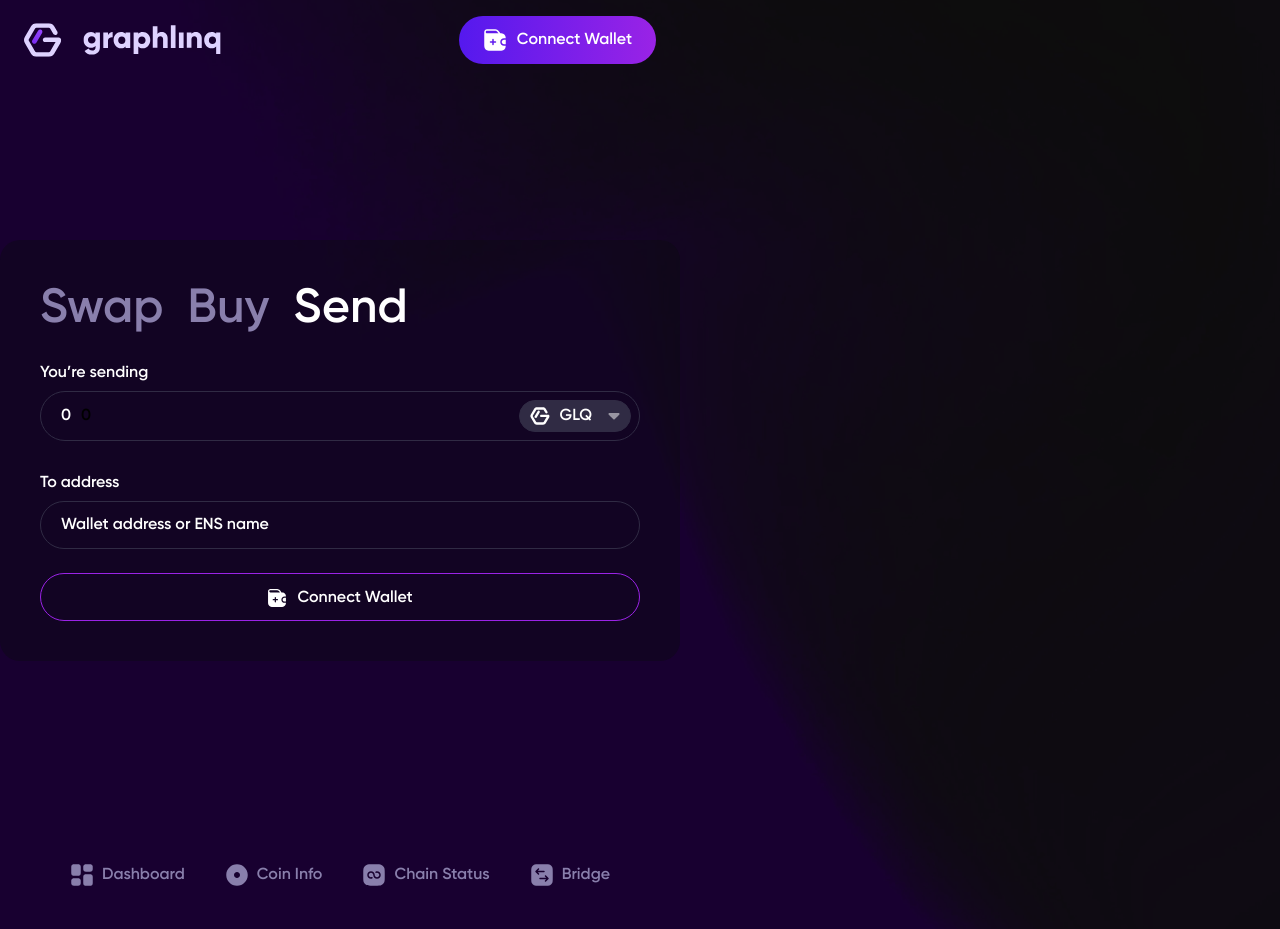
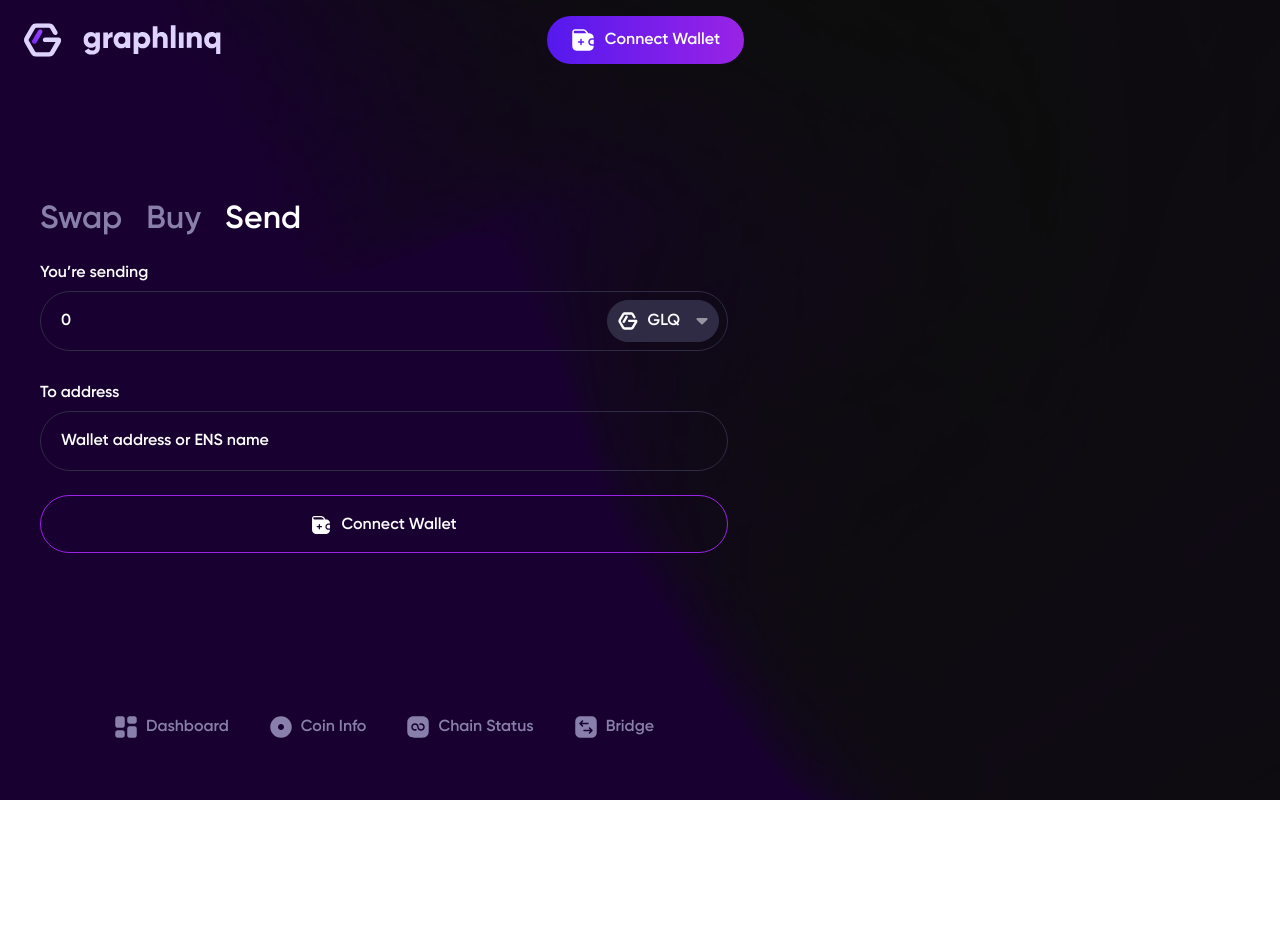
Before and after one commit to Sekler09/graphlinq, a React (Vite) app: page /tokens/send in a window 1280 px wide. After the commit the page ends 800 px from the top, so only its background shows below. Built offline with nearby package versions, Linux system fonts and the light colour scheme.

Commit message:
feat: adaptive for new pages

```diff
--- a/src/components/Header/styled.js
+++ b/src/components/Header/styled.js
@@ -149,6 +149,8 @@
   }
 
   @media (width >= 3000px) {
+    height: 40px;
+
     svg {
       width: 40px;
     }
--- a/src/components/TokenInput/index.jsx
+++ b/src/components/TokenInput/index.jsx
@@ -17,7 +17,7 @@
       <InputContainer>
         <AmountContainer>
           <TokensAmount>{tokensAmount}</TokensAmount>
-          {tokensAmount && (
+          {!!tokensAmount && (
             <DollarsAmount>$ {dollars.toLocaleString('en')}</DollarsAmount>
           )}
         </AmountContainer>
--- a/src/components/TokenInput/styled.js
+++ b/src/components/TokenInput/styled.js
@@ -5,11 +5,19 @@
   flex-direction: column;
   gap: 8px;
   width: 100%;
+
+  @media (width >= 3000px) {
+    gap: 16px;
+  }
 `;
 
 const Label = styled.div`
   font-size: 16px;
   color: #fff;
+
+  @media (width >= 3000px) {
+    font-size: 32px;
+  }
 `;
 
 const InputContainer = styled.div`
@@ -18,6 +26,10 @@
   padding: 8px 8px 8px 20px;
   border: 1px solid #302b44;
   border-radius: 100px;
+
+  @media (width >= 3000px) {
+    padding: 16px 16px 16px 40px;
+  }
 `;
 
 const AmountContainer = styled.div`
@@ -25,14 +37,31 @@
   gap: 10px;
   font-size: 16px;
   margin-right: auto;
+
+  @media (width >= 3000px) {
+    gap: 20px;
+    font-size: 32px;
+  }
+
+  @media (width <= 768px) {
+    font-size: 14px;
+  }
 `;
 
 const TokensAmount = styled.div`
   color: #fff;
+
+  @media (width >= 3000px) {
+    font-size: 32px;
+  }
 `;
 
 const DollarsAmount = styled.div`
   color: #897fac;
+
+  @media (width >= 3000px) {
+    font-size: 32px;
+  }
 `;
 
 export {
--- a/src/components/TokenSelect/styled.js
+++ b/src/components/TokenSelect/styled.js
@@ -16,6 +16,15 @@
   border-color: ${({ $isOpen }) => ($isOpen ? '#9a23e6' : '#302b44')};
   background: ${({ $isOpen }) => ($isOpen ? 'transparent' : '#302b44')};
   cursor: pointer;
+
+  @media (width >= 3000px) {
+    padding: 6px 8px 6px 20px;
+    gap: 20px;
+  }
+
+  @media (width <= 1475px) {
+    padding: 8px 4px 8px 10px;
+  }
 `;
 
 const NotSelect = styled.div`
@@ -30,6 +39,14 @@
   svg {
     opacity: 1;
   }
+
+  @media (width >= 3000px) {
+    padding: 8px 8px 8px 20px;
+  }
+
+  @media (width <= 1475px) {
+    padding: 8px 4px 8px 10px;
+  }
 `;
 
 const IconContainer = styled.div`
@@ -40,17 +57,36 @@
     width: 20px;
     height: 20px;
   }
+
+  @media (width >= 3000px) {
+    svg {
+      width: 40px;
+      height: 40px;
+    }
+  }
 `;
 
 const Currency = styled.div`
   font-size: 16px;
   color: #fff;
+
+  @media (width >= 3000px) {
+    font-size: 32px;
+  }
+
+  @media (width <= 768px) {
+    font-size: 14px;
+  }
 `;
 
 const CurrencyFullName = styled.div`
   flex: 1 0 0;
   font-size: 16px;
   color: #897fac;
+
+  @media (width >= 3000px) {
+    font-size: 32px;
+  }
 `;
 
 const ArrowIcon = styled(Arrow)`
@@ -59,6 +95,11 @@
   transform: ${({ $isOpen }) => ($isOpen ? 'rotate(0deg)' : 'rotate(180deg)')};
   opacity: ${({ $isOpen }) => ($isOpen ? 1 : 0.5)};
   transition: all 0.3s ease;
+
+  @media (width >= 3000px) {
+    width: 48px;
+    height: 48px;
+  }
 `;
 
 const OptionsContainer = styled.div`
@@ -83,6 +124,7 @@
   @media (width >= 3000px) {
     top: calc(100% + 8px);
     max-height: 230px;
+    width: 536px;
   }
 `;
 
--- a/src/components/TokensLayout/styled.js
+++ b/src/components/TokensLayout/styled.js
@@ -10,12 +10,41 @@
   margin: 160px auto;
   width: 680px;
   background: #0c0b0f66;
+
+  @media (width >= 3000px) {
+    gap: 48px;
+    border-radius: 40px;
+    padding: 80px;
+    margin: 320px auto;
+    width: 1360px;
+  }
+
+  @media (width <= 1475px) {
+    background: none;
+    margin: 80px auto;
+    width: 768px;
+  }
+
+  @media (width <= 768px) {
+    margin: 40px auto;
+    width: 375px;
+    gap: 16px;
+    padding: 0 16px;
+  }
 `;
 
 const Nav = styled.nav`
   display: flex;
   justify-content: flex-start;
   gap: 24px;
+
+  @media (width >= 3000px) {
+    gap: 48px;
+  }
+
+  @media (width <= 768px) {
+    gap: 16px;
+  }
 `;
 
 const StyledLink = styled(NavLink)`
@@ -25,6 +54,14 @@
   &.active {
     color: #fff;
   }
+
+  @media (width >= 3000px) {
+    font-size: 96px;
+  }
+
+  @media (width <= 1475px) {
+    font-size: 32px;
+  }
 `;
 
 export { TokensLayoutContainer, Nav, StyledLink };
--- a/src/components/WalletAddressInput/styled.js
+++ b/src/components/WalletAddressInput/styled.js
@@ -5,11 +5,19 @@
   flex-direction: column;
   gap: 8px;
   width: 100%;
+
+  @media (width >= 3000px) {
+    gap: 16px;
+  }
 `;
 
 const Label = styled.div`
   font-size: 16px;
   color: #fff;
+
+  @media (width >= 3000px) {
+    font-size: 32px;
+  }
 `;
 
 const InputContainer = styled.div`
@@ -20,5 +28,26 @@
   border-radius: 100px;
   font-size: 16px;
   color: #fff;
+
+  @media (width >= 3000px) {
+    padding: 0 40px;
+    height: 96px;
+    font-size: 32px;
+  }
+
+  @media (width <= 1475px) {
+    padding: 19px 20px;
+  }
+
+  @media (width <= 768px) {
+    font-size: 14px;
+    padding: 18px 20px;
+    line-height: 20px;
+    overflow: hidden;
+    white-space: nowrap;
+    text-overflow: ellipsis;
+    direction: rtl;
+    text-align: left;
+  }
 `;
 export { InputContainer, Label, Container };
--- a/src/pages/SendTokensPage/styled.js
+++ b/src/pages/SendTokensPage/styled.js
@@ -5,6 +5,14 @@
   flex-direction: column;
   align-items: center;
   gap: 32px;
+
+  @media (width >= 3000px) {
+    gap: 64px;
+  }
+
+  @media (width <= 768px) {
+    gap: 16px;
+  }
 `;
 
 const ConnectButton = styled.button`
@@ -23,6 +31,24 @@
     width: 20px;
     fill: #fff;
   }
+
+  @media (width >= 3000px) {
+    height: 96px;
+    gap: 20px;
+
+    svg {
+      height: 40px;
+      width: 40px;
+    }
+  }
+
+  @media (width <= 1475px) {
+    padding: 19px 0 17px;
+  }
+
+  @media (width <= 768px) {
+    padding: 15px 0 13px;
+  }
 `;
 
 const SendTokensButton = styled.button`
@@ -35,34 +61,79 @@
   font-size: 16px;
   color: #fff;
   cursor: pointer;
+
+  @media (width >= 3000px) {
+    height: 100px;
+    font-size: 32px;
+  }
+
+  @media (width <= 1475px) {
+    padding: 18px 0 16px;
+  }
 `;
 
 const ButtonTitle = styled.div`
   color: #fff;
   font-size: 16px;
+
+  @media (width >= 3000px) {
+    font-size: 32px;
+  }
 `;
 
 const AvailableContainer = styled.div`
   margin-bottom: 8px;
   color: #897fac;
+
+  @media (width >= 3000px) {
+    margin-bottom: 16px;
+  }
 `;
 
 const AvailableTitle = styled.div`
   font-size: 16px;
+
+  @media (width >= 3000px) {
+    font-size: 32px;
+  }
+
+  @media (width <= 768px) {
+    font-size: 14px;
+  }
 `;
 
 const AvailableAmountContainer = styled.div`
   display: flex;
   gap: 12px;
+
+  @media (width >= 3000px) {
+    gap: 24px;
+  }
 `;
 
 const AvailableAmount = styled.div`
   font-size: 36px;
   color: #fff;
+
+  @media (width >= 3000px) {
+    font-size: 72px;
+  }
+
+  @media (width <= 768px) {
+    font-size: 24px;
+  }
 `;
 
 const AvailableAmountToken = styled.div`
   font-size: 36px;
+
+  @media (width >= 3000px) {
+    font-size: 72px;
+  }
+
+  @media (width <= 768px) {
+    font-size: 24px;
+  }
 `;
 
 export {
--- a/src/pages/SwapTokensPage/styled.js
+++ b/src/pages/SwapTokensPage/styled.js
@@ -7,13 +7,20 @@
   flex-direction: column;
   align-items: center;
   gap: 8px;
+
+  @media (width >= 3000px) {
+    gap: 16px;
+  }
+
+  @media (width <= 1475px) {
+    gap: 5px;
+  }
 `;
 
 const SwapButton = styled.button`
   display: flex;
   justify-content: center;
   align-items: center;
-  gap: 8px;
   border-radius: 100px;
   padding: 13px 12px;
   width: 48px;
@@ -26,8 +33,21 @@
   }
 
   & + div:last-child {
-    position: relative;
-    top: -28px;
+    margin-top: -28px;
+  }
+
+  @media (width >= 3000px) {
+    width: 96px;
+    height: 96px;
+
+    svg {
+      width: 40px;
+      height: 40px;
+    }
+
+    & + div:last-child {
+      margin-top: -56px;
+    }
   }
 `;
 
@@ -47,6 +67,20 @@
     width: 20px;
     fill: #fff;
   }
+
+  @media (width >= 3000px) {
+    height: 96px;
+    gap: 20px;
+
+    svg {
+      height: 40px;
+      width: 40px;
+    }
+  }
+
+  @media (width <= 1475px) {
+    padding: 19px 0 17px;
+  }
 `;
 
 const SwapTokensButton = styled.button`
@@ -59,34 +93,83 @@
   font-size: 16px;
   color: #fff;
   cursor: pointer;
+
+  @media (width >= 3000px) {
+    height: 100px;
+    font-size: 32px;
+  }
+
+  @media (width <= 1475px) {
+    padding: 18px 0 16px;
+  }
 `;
 
 const ButtonTitle = styled.div`
   color: #fff;
   font-size: 16px;
+
+  @media (width >= 3000px) {
+    font-size: 32px;
+  }
 `;
 
 const AvailableContainer = styled.div`
   margin-bottom: 8px;
   color: #897fac;
+
+  @media (width >= 3000px) {
+    margin-bottom: 16px;
+  }
+
+  @media (width <= 768px) {
+    margin-bottom: 0;
+  }
 `;
 
 const AvailableTitle = styled.div`
   font-size: 16px;
+
+  @media (width >= 3000px) {
+    font-size: 32px;
+  }
+
+  @media (width <= 768px) {
+    font-size: 14px;
+  }
 `;
 
 const AvailableAmountContainer = styled.div`
   display: flex;
   gap: 12px;
+
+  @media (width >= 3000px) {
+    gap: 24px;
+  }
 `;
 
 const AvailableAmount = styled.div`
   font-size: 36px;
   color: #fff;
+
+  @media (width >= 3000px) {
+    font-size: 72px;
+  }
+
+  @media (width <= 768px) {
+    font-size: 24px;
+  }
 `;
 
 const AvailableAmountToken = styled.div`
   font-size: 36px;
+
+  @media (width >= 3000px) {
+    font-size: 72px;
+  }
+
+  @media (width <= 768px) {
+    font-size: 24px;
+  }
 `;
 
 const SwapInfoContainer = styled.div`
@@ -97,27 +180,61 @@
   border-radius: 24px;
   background: #302b4433;
   cursor: pointer;
+
+  @media (width >= 3000px) {
+    gap: 20px;
+    padding: 40px;
+    border-radius: 48px;
+  }
 `;
 
 const MainInfoContainer = styled.div`
   display: flex;
   align-items: center;
   gap: 10px;
+
+  @media (width >= 3000px) {
+    gap: 20px;
+  }
 `;
 
 const Token = styled.div`
   font-size: 16px;
   color: #fff;
+
+  @media (width >= 3000px) {
+    font-size: 32px;
+  }
+
+  @media (width <= 768px) {
+    font-size: 14px;
+  }
 `;
 
 const Equality = styled.div`
   font-size: 16px;
   color: #897fac;
+
+  @media (width >= 3000px) {
+    font-size: 32px;
+  }
+
+  @media (width <= 768px) {
+    font-size: 14px;
+  }
 `;
 
 const DollarsAmount = styled.div`
   font-size: 16px;
   color: #897fac;
+
+  @media (width >= 3000px) {
+    font-size: 32px;
+  }
+
+  @media (width <= 768px) {
+    font-size: 14px;
+  }
 `;
 
 const ArrowIcon = styled(Arrow)`
@@ -127,12 +244,21 @@
   transform: ${({ $isOpen }) => ($isOpen ? 'rotate(0deg)' : 'rotate(180deg)')};
   opacity: ${({ $isOpen }) => ($isOpen ? 1 : 0.5)};
   transition: all 0.3s ease;
+
+  @media (width >= 3000px) {
+    width: 48px;
+    height: 48px;
+  }
 `;
 
 const Line = styled.hr`
   height: 1px;
   width: 100%;
   background: #302b44;
+
+  @media (width >= 3000px) {
+    height: 2px;
+  }
 `;
 
 const ExtraInfoContainer = styled.div`
@@ -144,11 +270,27 @@
 const ExtraInfoTitle = styled.div`
   font-size: 16px;
   color: #fff;
+
+  @media (width >= 3000px) {
+    font-size: 32px;
+  }
+
+  @media (width <= 768px) {
+    font-size: 14px;
+  }
 `;
 
 const ExtraInfoValue = styled.div`
   font-size: 16px;
   color: #897fac;
+
+  @media (width >= 3000px) {
+    font-size: 32px;
+  }
+
+  @media (width <= 768px) {
+    font-size: 14px;
+  }
 `;
 
 export {
```
